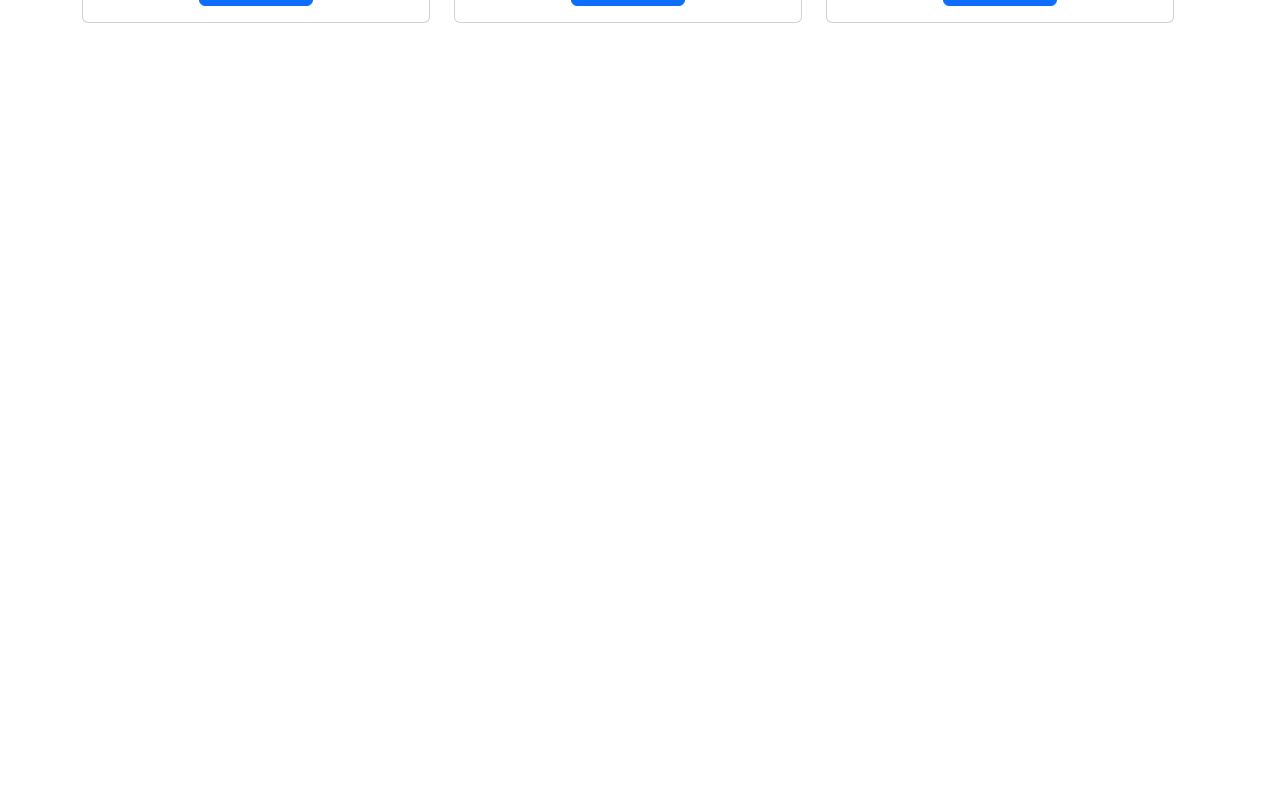
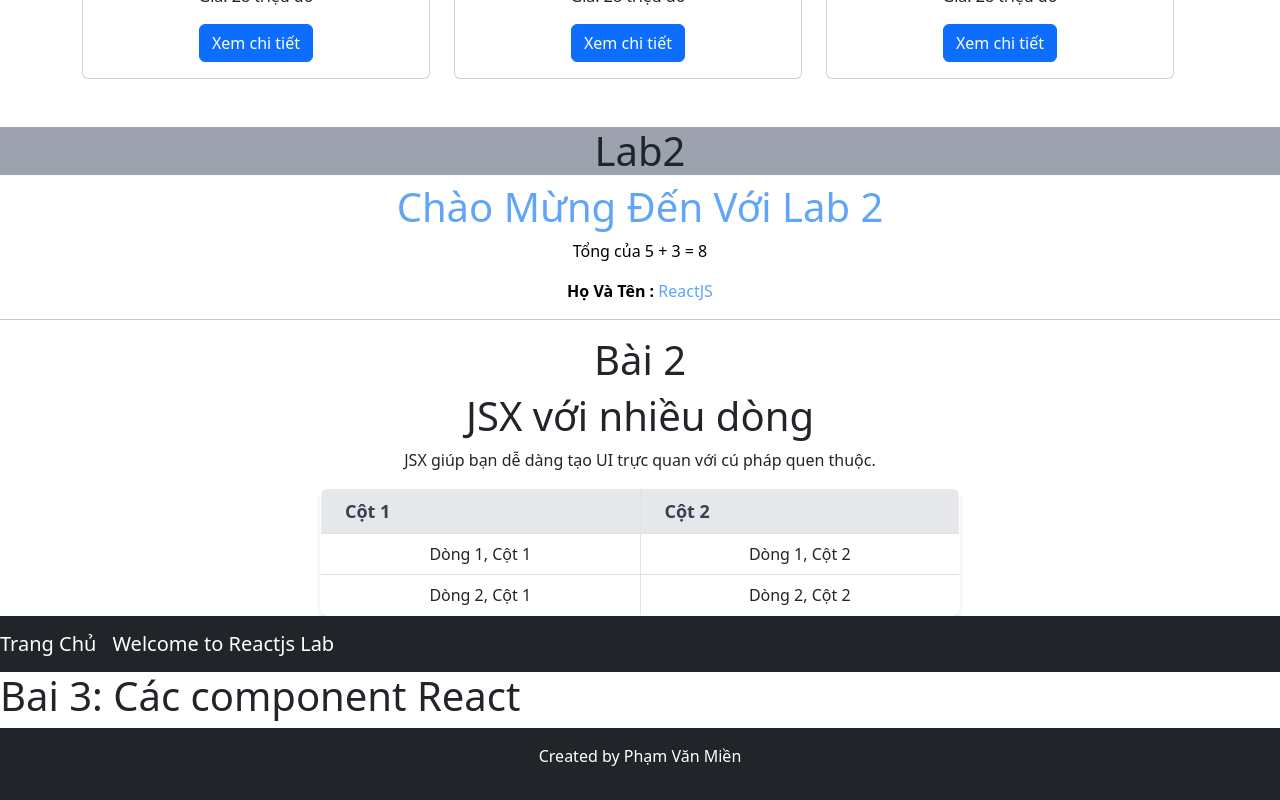
Before and after one commit to phamvanmien1111/lab_reactjs, a React (Vite) app: page / in a window 1280 px wide. Shown: the part 577-1377 px from the top of the page. Before the commit the page ends 800 px from the top, so only its background shows below. Built offline with nearby package versions, Linux system fonts and the light colour scheme.

Commit message:
lab2 bài 1 2 3

```diff
--- a/src/App.tsx
+++ b/src/App.tsx
@@ -1,11 +1,20 @@
 import Bai3 from "./lab/lab1/bai3"
 import Bai4 from "./lab/lab1/bai4"
-
+import Bai1 from "./lab/lab2/bai1";
+import Lab2bai2 from "./lab/lab2/bai2";
+import Bai3Lab2 from "./lab/lab2/Bai3";
 function App(){
   return(
     <div>
-     <Bai3/>
+     <div>
+      <h1 className="text-center w-auto bg-gray-400">Lab1 bài 3,4</h1>
+      <Bai3/>
      <Bai4/>
+     </div>
+      <h1 className="text-center w-auto bg-gray-400">Lab2</h1>
+      <Bai1/>
+      <Lab2bai2/>
+      <Bai3Lab2/>
     </div>
   );
 }
--- /dev/null
+++ b/src/lab/lab2/Bai1.tsx
@@ -0,0 +1,13 @@
+ function Bai1(){
+    const firstName = "React";
+    const lastName = "JS";
+    return(
+        <div className="text-blue-400 text-center">
+            <h1>Chào Mừng Đến Với Lab 2</h1>
+        <p className="text-black">Tổng của 5 + 3 = {5+3}</p>
+         <p><strong className="text-black">Họ Và Tên : </strong>{firstName+""+lastName}</p>
+        </div>
+    )
+}
+
+export default Bai1;
--- /dev/null
+++ b/src/lab/lab2/Bai3.tsx
@@ -0,0 +1,13 @@
+import Header from "./Header";
+import Footer from "./Footer";
+
+function Bai3Lab2(){
+    return (
+        <div>
+            <Header />
+            <h1>Bai 3: Các component React</h1>
+            <Footer />
+        </div>
+    );
+}
+export default Bai3Lab2;
--- /dev/null
+++ b/src/lab/lab2/Footer.tsx
@@ -0,0 +1,10 @@
+import {Container} from "react-bootstrap"
+
+function Footer(){
+    return(
+        <Container fluid className="bg-dark text-white text-center py-3">
+            <p>Created by Phạm Văn Miền</p>
+        </Container>
+    )
+}
+export default Footer;
--- /dev/null
+++ b/src/lab/lab2/Header.tsx
@@ -0,0 +1,11 @@
+import { Navbar } from "react-bootstrap"
+function Header(){
+    return(
+        <Navbar bg="dark" variant="dark">
+            <Navbar.Brand href="#home" >Trang Chủ</Navbar.Brand>
+            <Navbar.Brand href="#home" >Welcome to Reactjs Lab</Navbar.Brand>
+        </Navbar>
+    )
+}
+
+export default Header;
--- /dev/null
+++ b/src/lab/lab2/bai2.tsx
@@ -0,0 +1,33 @@
+function lab2bai2(){
+    return (
+        <div>
+            <div className="text-center">
+                <hr />
+            <h1>Bài 2</h1>
+            <h1>JSX với nhiều dòng</h1>
+            <p>JSX giúp bạn dễ dàng tạo UI trực quan với cú pháp quen thuộc.</p>
+            </div>
+            <table className="border border-gray-300 mx-auto w-1/2 shadow-md rounded-lg overflow-hidden">
+                <thead className="bg-gray-200">
+                    <tr className="text-gray-700 text-lg">
+                        <th className="border border-gray-300 px-4 py-2">Cột 1</th>
+                        <th className="border border-gray-300 px-4 py-2">Cột 2</th>
+                    </tr>
+                </thead>
+                <tbody>
+                    <tr className="hover:bg-gray-100 transition">
+                        <td className="border border-gray-300 px-4 py-2 text-center">Dòng 1, Cột 1</td>
+                        <td className="border border-gray-300 px-4 py-2 text-center">Dòng 1, Cột 2</td>
+                    </tr>
+                    <tr className="hover:bg-gray-100 transition">
+                        <td className="border border-gray-300 px-4 py-2 text-center">Dòng 2, Cột 1</td>
+                        <td className="border border-gray-300 px-4 py-2 text-center">Dòng 2, Cột 2</td>
+                    </tr>
+                </tbody>
+            </table>
+
+        </div>
+    )
+}
+
+export default lab2bai2;
```
Also changed, not shown: src/components/Demo.jsx (added, +14 -0 lines).
